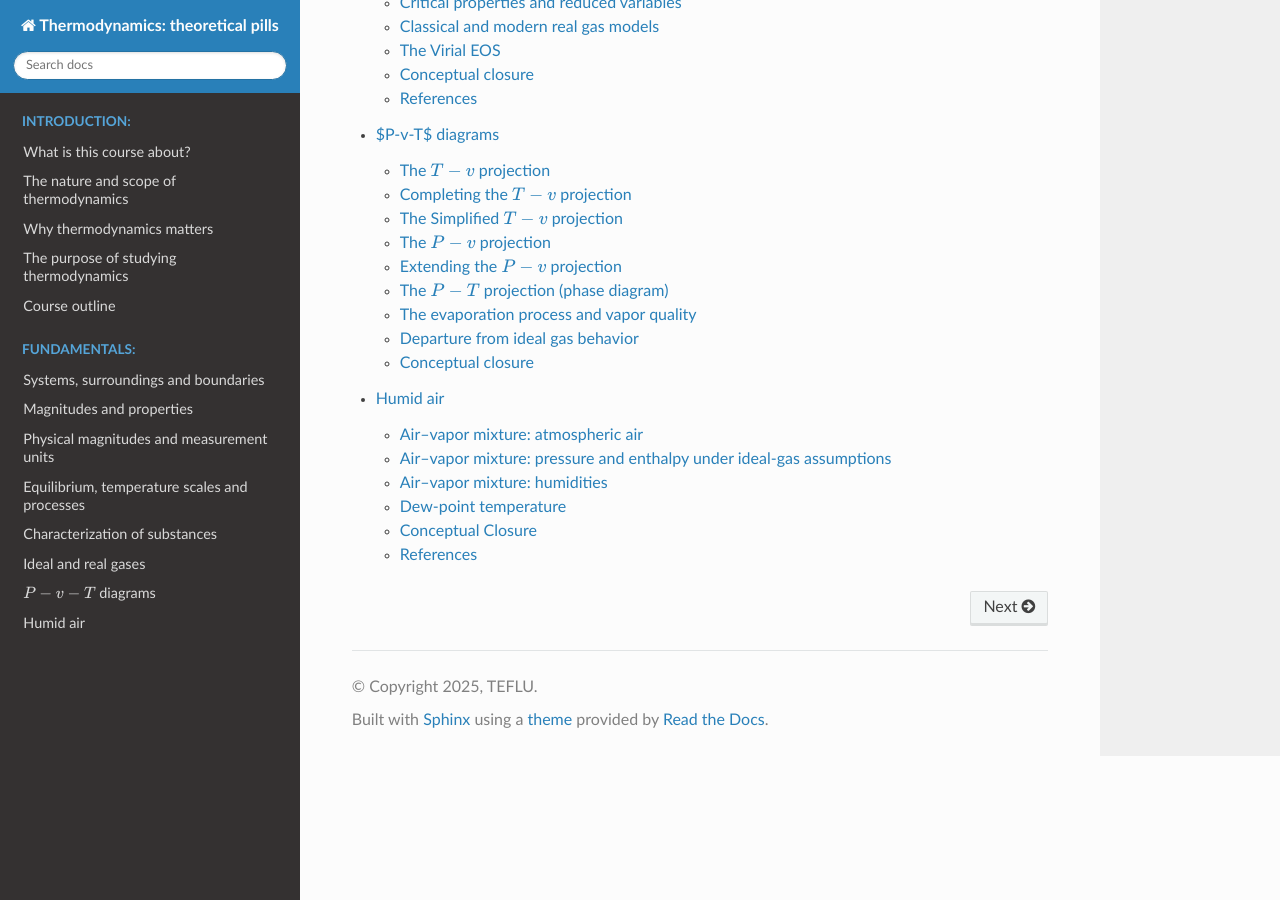
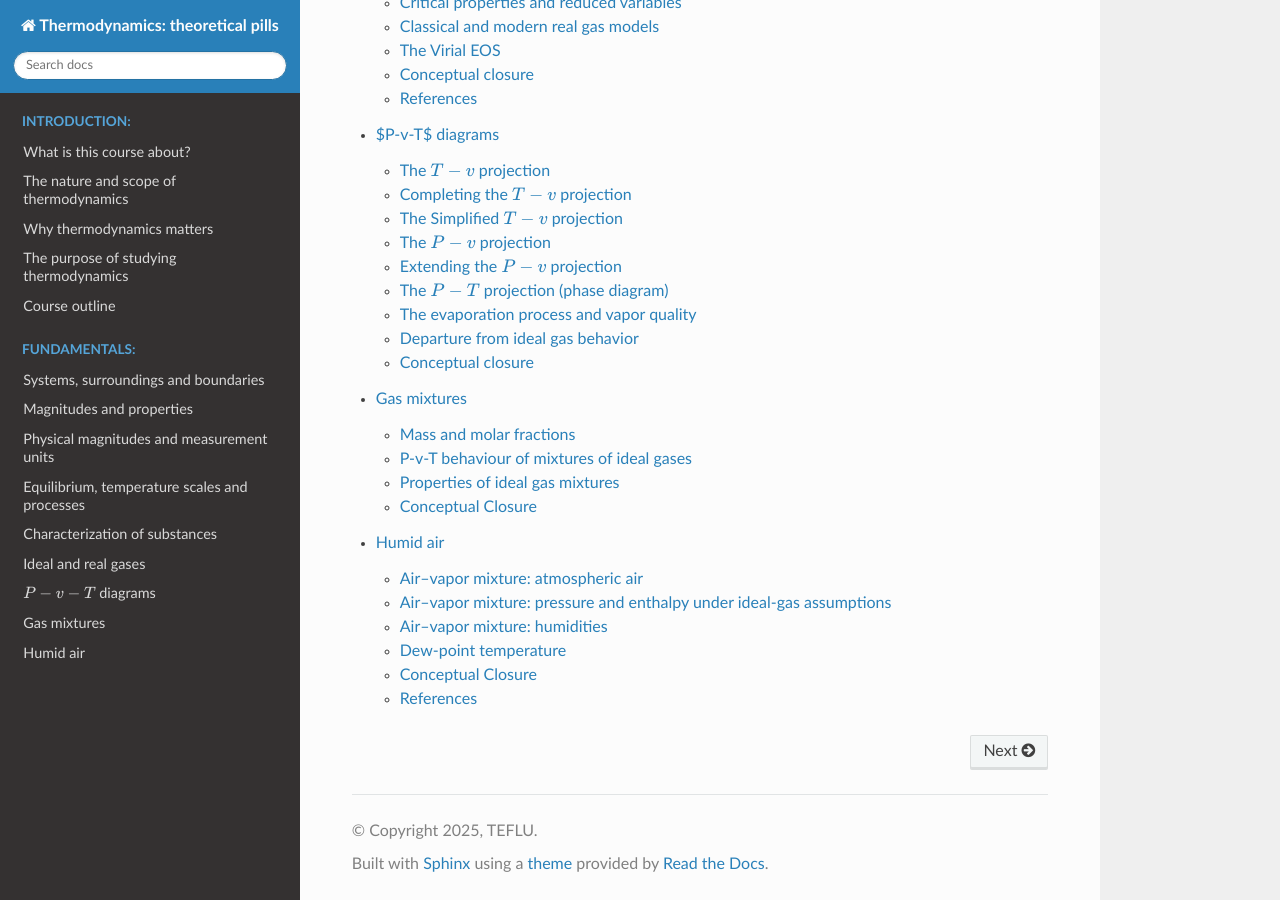
Before and after one commit to azarketa/Thermodynamics-theoretical-pills, a Sphinx documentation site: the page built from source/index.rst, in a window 1280 px wide and 900 px high, scrolled down 1549 px. Built offline with Sphinx 7.4.7 and the Read the Docs theme 3.1.0, drawn with Linux system fonts in a browser that asks for light colours.

Commit message:
Files updated

```diff
--- a/source/index.rst
+++ b/source/index.rst
@@ -23,6 +23,7 @@ Thermodynamics: theoretical pills
    Characterization of substances <Characterization_of_substances>
    Ideal and real gases <Ideal_and_real_gases>
    $P-v-T$ diagrams <P-v-T_diagrams>
+   Gas mixtures <Gas_mixtures>
    Humid air <Humid_air>
 
 .. toctree::
--- a/source/references.bib
+++ b/source/references.bib
@@ -18,6 +18,6 @@
 	title={Thermodynamics: An Engineering Approach},
 	author={Çengel, Yunus A. and Boles, Michael A.},
 	year={2015},
-	edition={8}
-	publisher={McGraw Hill Education}
+	edition={8},
+	publisher={McGraw Hill Education},
 }
```
